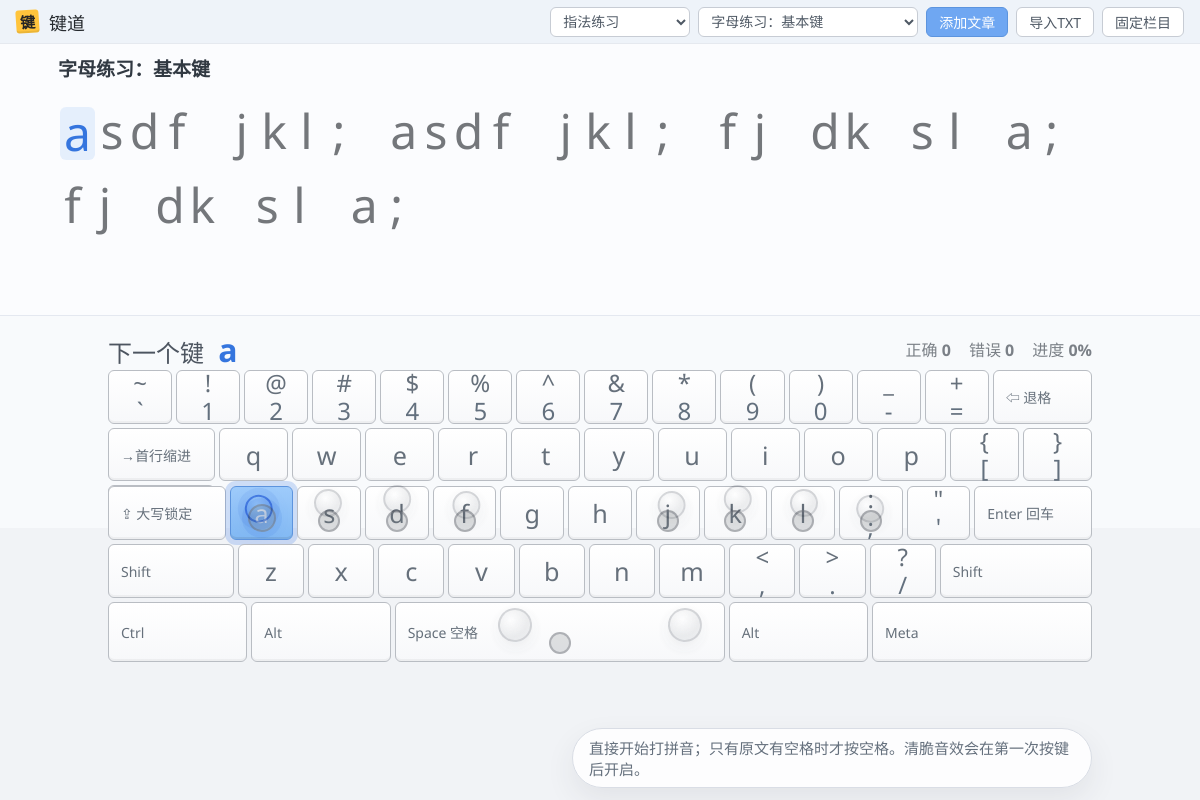
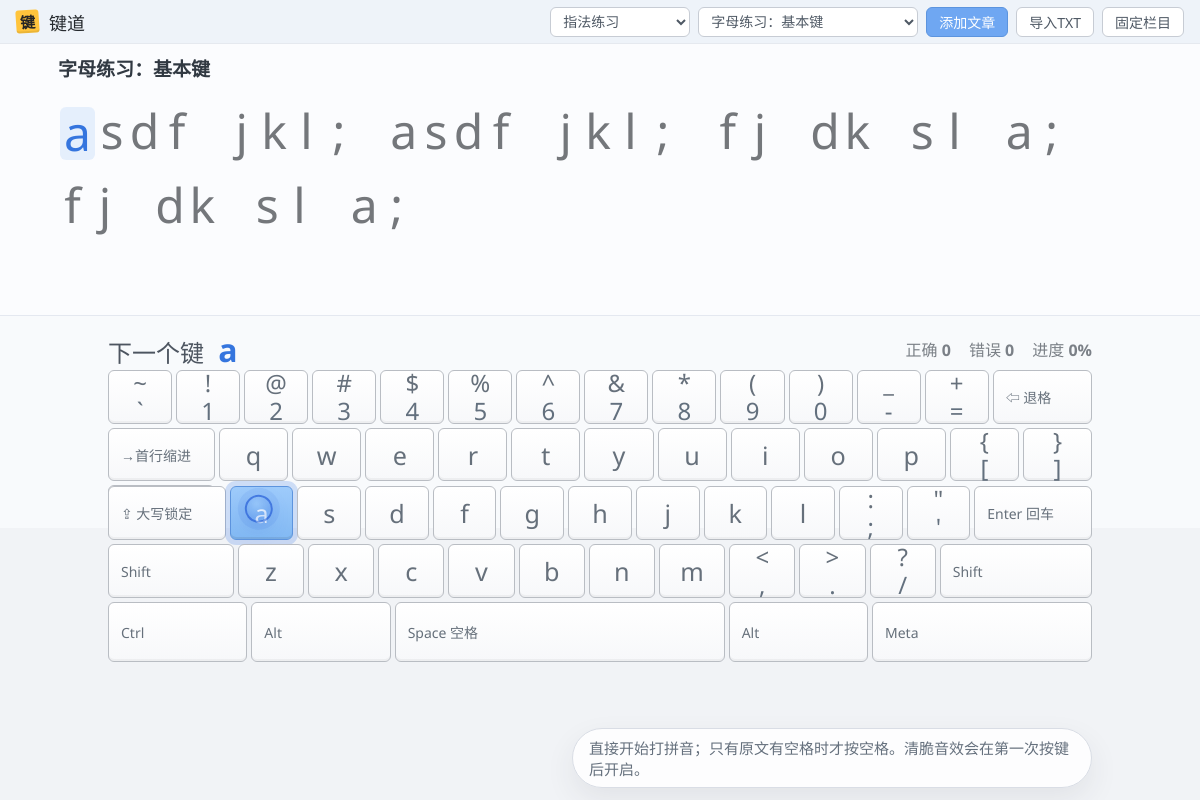
Before and after one commit to jfcws1/-, an Electron app: page typing-hero.html in a window 1200 px wide. Drawn offline with Linux system fonts and the light colour scheme.

Commit message:
Clarify fingering guide dots

```diff
--- a/typing-hero.html
+++ b/typing-hero.html
@@ -364,28 +364,6 @@
       box-shadow: 0 0 0 5px rgba(75, 133, 228, .25), inset 0 -2px 0 rgba(0, 0, 0, .08);
     }
 
-    .key.finger-anchor::after {
-      content: "";
-      position: absolute;
-      left: 50%;
-      bottom: 7px;
-      width: 18px;
-      height: 18px;
-      border-radius: 50%;
-      transform: translateX(-50%);
-      background: rgba(120, 124, 130, .18);
-      border: 2px solid rgba(120, 124, 130, .34);
-      pointer-events: none;
-    }
-
-    .key.finger-anchor.next::after {
-      width: 24px;
-      height: 24px;
-      background: rgba(53, 117, 222, .28);
-      border-color: rgba(53, 117, 222, .7);
-      box-shadow: 0 0 0 6px rgba(53, 117, 222, .13);
-    }
-
     .key.pressed {
       transform: translateY(2px);
       background: linear-gradient(#d7eaff, #b7d7fb);
@@ -424,7 +402,7 @@
       background: transparent;
       box-shadow: none;
       transform-origin: 50% 0;
-      opacity: .8;
+      opacity: 0;
       transition: border-color .12s ease, transform .12s ease, opacity .12s ease, box-shadow .12s ease, background .12s ease;
     }
 
@@ -459,7 +437,7 @@
       border: 0;
       border-radius: 50%;
       background: transparent;
-      opacity: .8;
+      opacity: 0;
       transition: border-color .12s ease, transform .12s ease, opacity .12s ease, box-shadow .12s ease;
     }
 
@@ -513,11 +491,6 @@
       box-shadow: 0 12px 30px rgba(46, 55, 70, .08);
       z-index: 4;
       pointer-events: none;
-    }
-
-    .trainer.show-hands .key.finger-anchor::after {
-      background: rgba(120, 124, 130, .22);
-      border-color: rgba(120, 124, 130, .48);
     }
 
     .hidden-input {
@@ -706,8 +679,8 @@
         <div class="finger left ring" data-finger="left-ring"></div>
         <div class="finger left middle" data-finger="left-middle"></div>
         <div class="finger left index" data-finger="left-index"></div>
-        <div class="thumb left" data-finger="thumb"></div>
-        <div class="thumb right" data-finger="thumb"></div>
+        <div class="thumb left" data-finger="left-thumb"></div>
+        <div class="thumb right" data-finger="right-thumb"></div>
         <div class="finger right index" data-finger="right-index"></div>
         <div class="finger right middle" data-finger="right-middle"></div>
         <div class="finger right ring" data-finger="right-ring"></div>
@@ -986,7 +959,7 @@
       i: "right-middle", k: "right-middle", ",": "right-middle", "8": "right-middle",
       o: "right-ring", l: "right-ring", ".": "right-ring", "9": "right-ring",
       p: "right-little", ";": "right-little", "/": "right-little", "0": "right-little", "-": "right-little", "=": "right-little", "[": "right-little", "]": "right-little", "\\": "right-little",
-      " ": "thumb"
+      " ": "right-thumb"
     };
 
     const shiftedKeyMap = {
@@ -998,8 +971,6 @@
     Object.entries(shiftedKeyMap).forEach(([shifted, base]) => {
       fingerMap[shifted] = fingerMap[base];
     });
-
-    const fingerAnchorKeys = new Set(["a", "s", "d", "f", "j", "k", "l", ";", " "]);
 
     const phraseEl = document.getElementById("phrase");
     const trainerEl = document.querySelector(".trainer");
@@ -1323,8 +1294,7 @@
             const main = key[1] || key[0];
             const lower = key[2];
             const extra = key[3] || "";
-            const anchor = fingerAnchorKeys.has(id) ? "finger-anchor" : "";
-            const classes = lower ? `key dual ${anchor}` : `key ${extra} ${anchor}`;
+            const classes = lower ? "key dual" : `key ${extra}`;
             return `<div class="${classes}" data-key="${id}">
               ${lower ? `<span>${main}</span><span>${lower}</span>` : main}
             </div>`;
```
